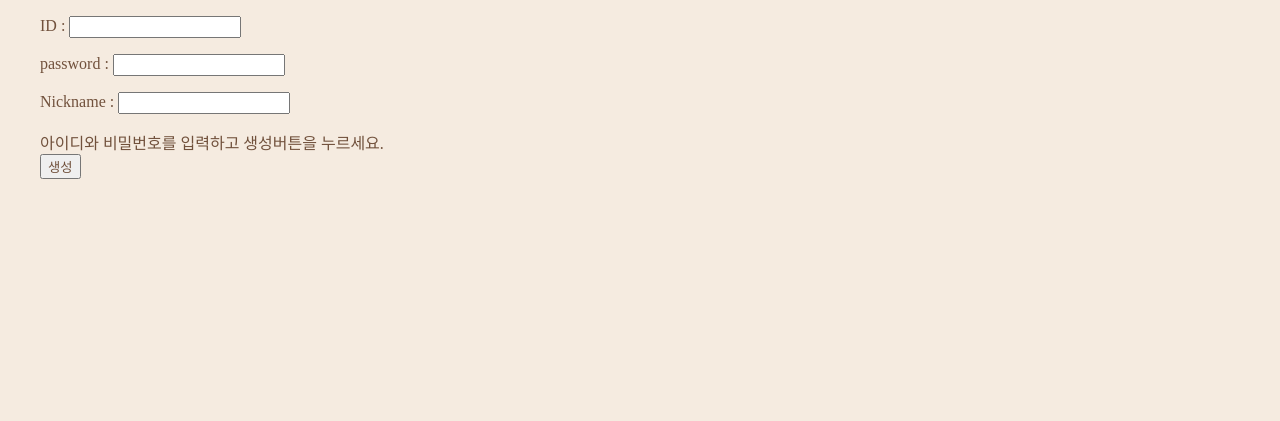
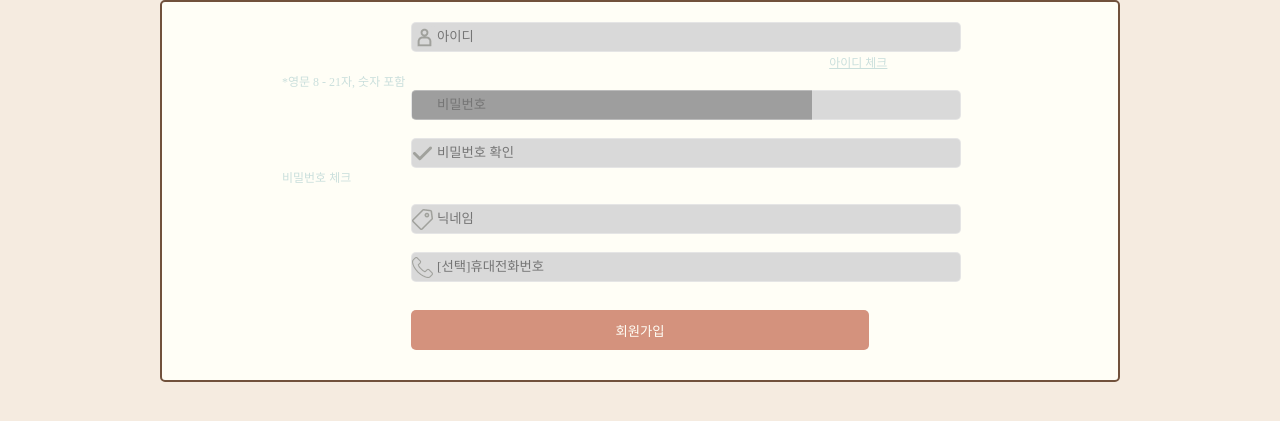
Before and after one commit to nomellc/OSP_ewhaMarket, a Flask app: page /signup in a window 1280 px wide. Shown: the part 176-597 px from the top of the page. Run offline with Flask 3, Linux system fonts and the light colour scheme; some web fonts are replaced; grey boxes are pictures that could not be loaded.

Commit message:
회원가입 화면 수정

```diff
--- a/static/style.css
+++ b/static/style.css
@@ -711,7 +711,7 @@ a {
 #seven_login_box,
 #eight_register_box {
   width: 80%;
-  height: 50%;
+  height: 80%;
   border: solid 2px #71513c;
   border-radius: 5px;
   padding: 20px;
--- a/templates/signup.html
+++ b/templates/signup.html
@@ -3,15 +3,38 @@
 {% block section %}
 {% with mesg = get_flashed_messages() %}
 {% if mesg != [] %}
-    <script>alert("{{ mesg[0] }}")</script>
+<script>alert("{{ mesg[0] }}")</script>
 {% endif %}
 {% endwith %}
 <form method="post" action="/signup_post">
-    <p>ID : <input type="text" name="id" required></p>
-    <p>password : <input type="password" name="pw" required></p>
-    <p>Nickname : <input type="text" name="nickname"></p>
-    <p>아이디와 비밀번호를 입력하고 생성버튼을 누르세요.<br>
-        <input type="submit" value="생성" /></p>
+    <div id="eight_register_box">
+    <div>
+        <input type="text" name="id" class="eight_placeholder" id="eight_userid" placeholder="아이디"
+            required />
+        <button type="button" id="eight_id_check">아이디 체크</button>
+    </div>
+    <div>
+        <span class="eight_check_word">*영문 8 - 21자, 숫자 포함</span>
+        <input type="password" name="pw" class="eight_placeholder" id="eight_userpwd" placeholder="비밀번호"
+            required />
+    </div><br />
+    <div>
+        <input type="password" name="userpwd" class="eight_placeholder" id="eight_userpwd_check"
+            placeholder="비밀번호 확인" required />
+        <span class="eight_check_word">비밀번호 체크</span>
+    </div><br>
+    <div>
+        <input type="text" name="nickname" class="eight_placeholder" id="eight_nickname" placeholder="닉네임"
+            required />
+    </div><br>
+    <div>
+        <input type="text" name="phonenum" class="eight_placeholder" id="eight_phonenum"
+            placeholder="[선택]휴대전화번호" required />
+    </div><br />
+    <div>
+        <button type="submit" id="eight_login">회원가입</button>
+    </div>
+    </div>
 </form>
 
 {% endblock section %}
```
